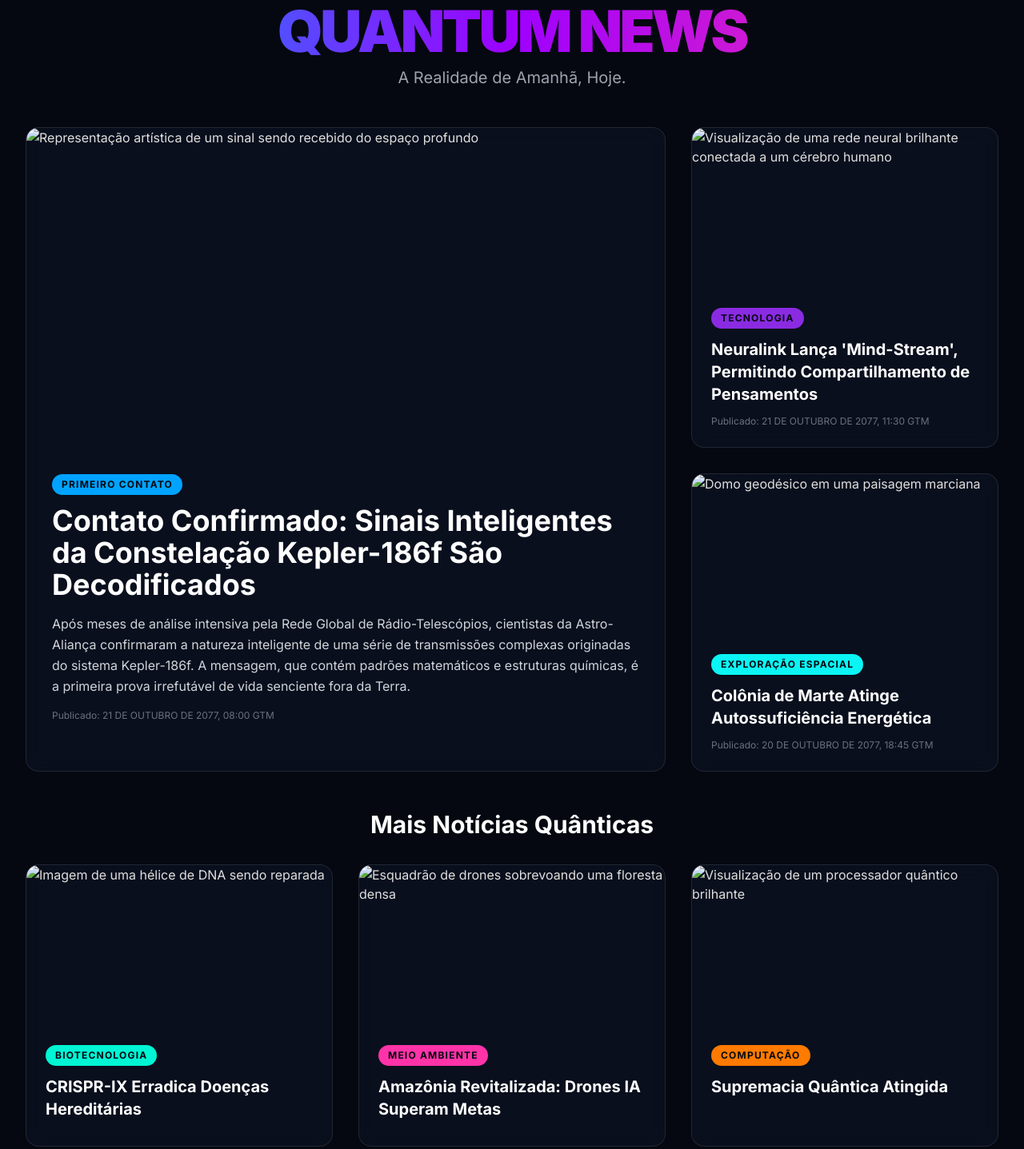
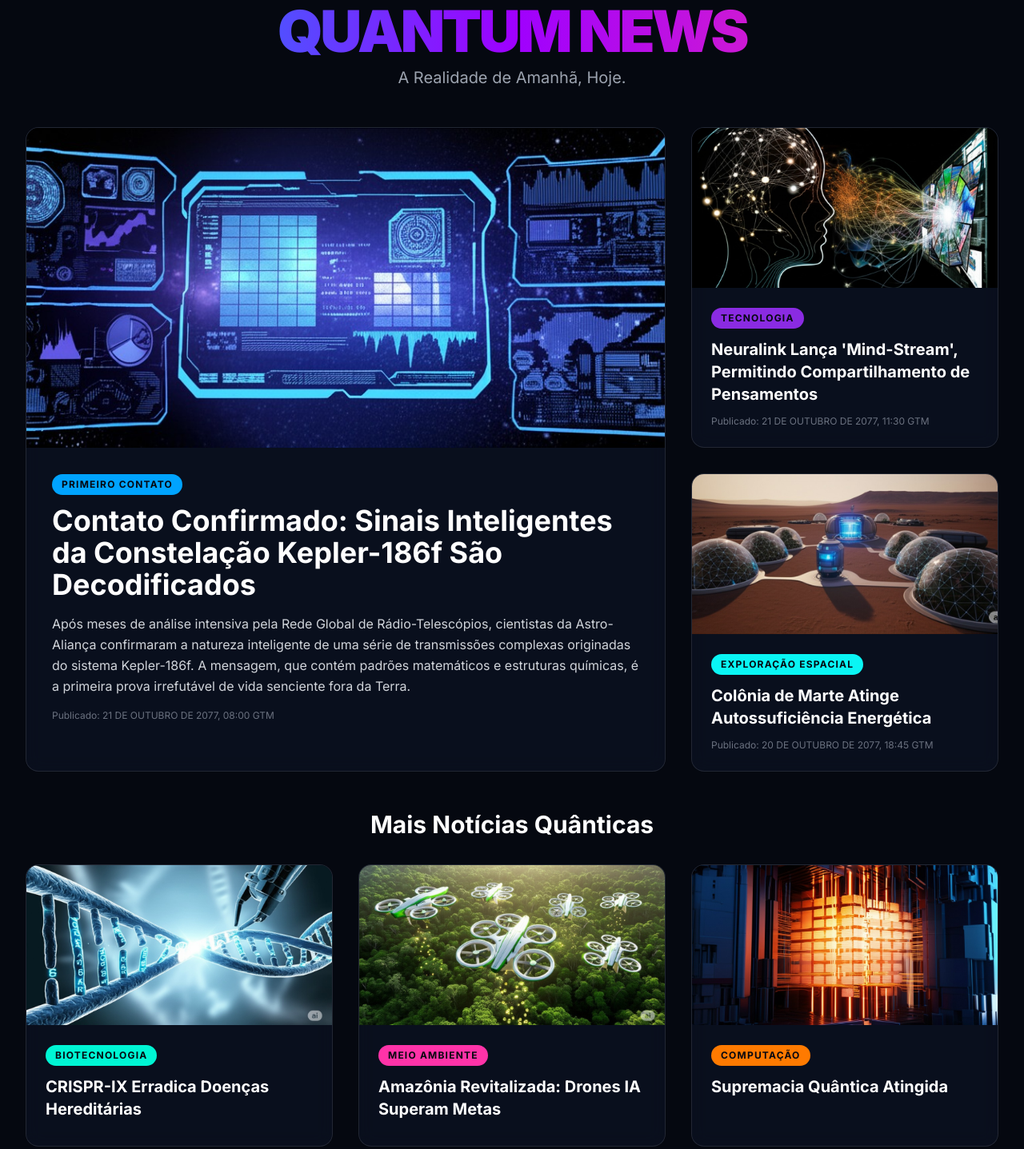
Before and after one commit to portalnexus/QUANTUM-NEWS, a plain HTML site: page index.html in a window 1280 px wide. Shown: the part 29-1466 px from the top of the page at 80% size. Drawn offline with nearby package versions, Linux system fonts and the light colour scheme.

Commit message:
Update index.html

```diff
--- a/index.html
+++ b/index.html
@@ -86,7 +86,7 @@
             <!-- Featured Story (spans 2 columns on large screens) -->
             <article class="lg:col-span-2 glass-card rounded-2xl overflow-hidden group">
                 <!-- Use local image path -->
-                <img src="./img/contato-kepler.webp"
+                <img src="contato-kepler.webp"
                      alt="Representação artística de um sinal sendo recebido do espaço profundo"
                      class="w-full h-[400px] object-cover transition-transform duration-300 group-hover:scale-105">
                 <div class="p-6 md:p-8">
@@ -103,7 +103,7 @@
             <div class="flex flex-col gap-8">
                 <!-- Secondary Story 1 -->
                 <article class="glass-card rounded-2xl overflow-hidden group">
-                    <img src="./img/interface-cerebro.webp"
+                    <img src="interface-cerebro.webp"
                          alt="Visualização de uma rede neural brilhante conectada a um cérebro humano"
                          class="w-full h-[200px] object-cover transition-transform duration-300 group-hover:scale-105">
                     <div class="p-6">
@@ -115,7 +115,7 @@
 
                 <!-- Secondary Story 2 -->
                 <article class="glass-card rounded-2xl overflow-hidden group">
-                    <img src="./img/colonia-marte.webp"
+                    <img src="colonia-marte.webp"
                          alt="Domo geodésico em uma paisagem marciana"
                          class="w-full h-[200px] object-cover transition-transform duration-300 group-hover:scale-105">
                     <div class="p-6">
@@ -132,21 +132,21 @@
             <h2 class="text-3xl font-bold text-center mb-8 text-white">Mais Notícias Quânticas</h2>
             <div class="grid grid-cols-1 md:grid-cols-2 lg:grid-cols-3 gap-8">
                 <article class="glass-card rounded-2xl overflow-hidden group">
-                    <img src="./img/cura-genetica.webp" alt="Imagem de uma hélice de DNA sendo reparada" class="w-full h-[200px] object-cover transition-transform duration-300 group-hover:scale-105">
+                    <img src="cura-genetica.webp" alt="Imagem de uma hélice de DNA sendo reparada" class="w-full h-[200px] object-cover transition-transform duration-300 group-hover:scale-105">
                     <div class="p-6">
                         <span class="category-tag cat-green mb-3 inline-block">BIOTECNOLOGIA</span>
                         <h3 class="text-xl font-bold text-white mb-2">CRISPR-IX Erradica Doenças Hereditárias</h3>
                     </div>
                 </article>
                 <article class="glass-card rounded-2xl overflow-hidden group">
-                     <img src="./img/drones-amazonia.webp" alt="Esquadrão de drones sobrevoando uma floresta densa" class="w-full h-[200px] object-cover transition-transform duration-300 group-hover:scale-105">
+                     <img src="drones-amazonia.webp" alt="Esquadrão de drones sobrevoando uma floresta densa" class="w-full h-[200px] object-cover transition-transform duration-300 group-hover:scale-105">
                     <div class="p-6">
                         <span class="category-tag cat-pink mb-3 inline-block">MEIO AMBIENTE</span>
                         <h3 class="text-xl font-bold text-white mb-2">Amazônia Revitalizada: Drones IA Superam Metas</h3>
                     </div>
                 </article>
                 <article class="glass-card rounded-2xl overflow-hidden group">
-                     <img src="./img/computador-quantico.webp" alt="Visualização de um processador quântico brilhante" class="w-full h-[200px] object-cover transition-transform duration-300 group-hover:scale-105">
+                     <img src="computador-quantico.webp" alt="Visualização de um processador quântico brilhante" class="w-full h-[200px] object-cover transition-transform duration-300 group-hover:scale-105">
                     <div class="p-6">
                         <span class="category-tag cat-orange mb-3 inline-block">COMPUTAÇÃO</span>
                         <h3 class="text-xl font-bold text-white mb-2">Supremacia Quântica Atingida</h3>
```
